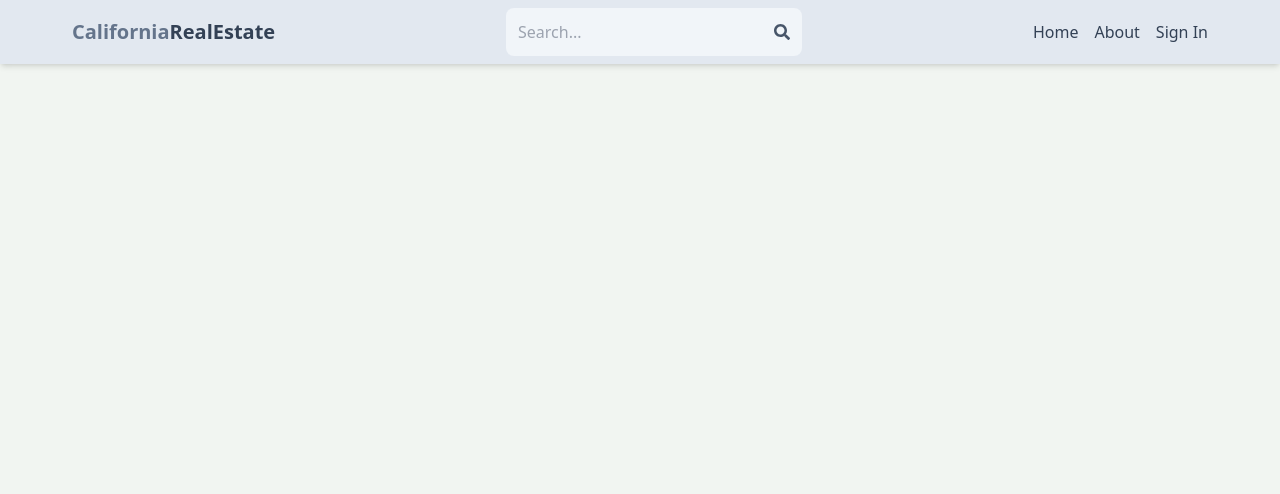
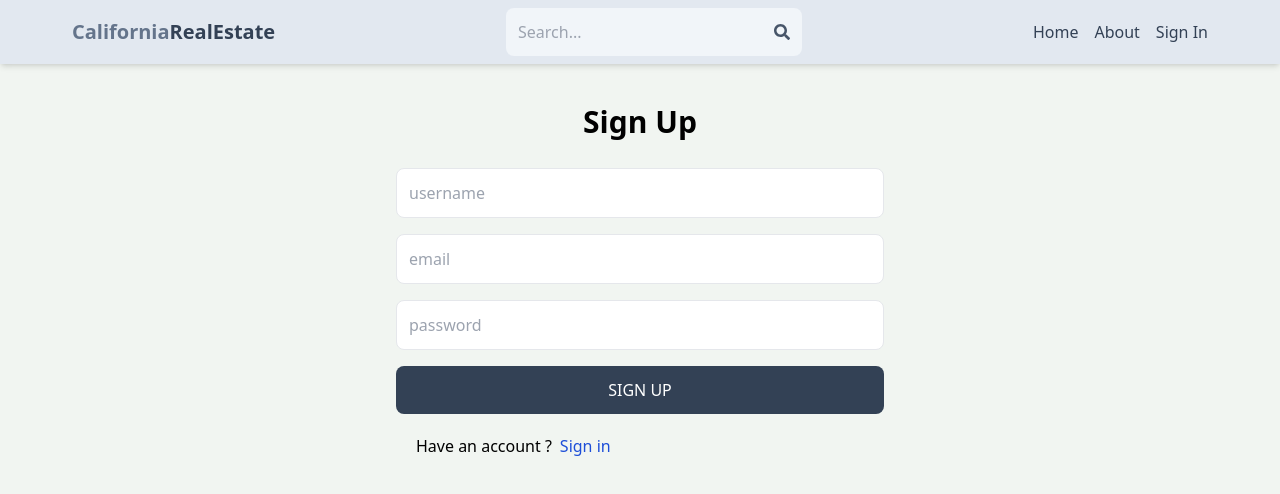
Before and after one commit to rashmiiyengar/mern-estate, a React (Create React App) app in the folder client/: page /signup in a window 1280 px wide. Shown: the top 494 px of the page. Built offline with nearby package versions, Linux system fonts and the light colour scheme.

Commit message:
signup logic

```diff
--- a/client/package.json
+++ b/client/package.json
@@ -6,6 +6,7 @@
     "@testing-library/jest-dom": "^5.17.0",
     "@testing-library/react": "^13.4.0",
     "@testing-library/user-event": "^13.5.0",
+    "http-proxy-middleware": "^2.0.6",
     "react": "^18.2.0",
     "react-dom": "^18.2.0",
     "react-icons": "^5.0.1",
@@ -37,7 +38,9 @@
       "last 1 safari version"
     ]
   },
+  "proxy":"http://localhost:3000/",
   "devDependencies": {
     "tailwindcss": "^3.4.1"
+
   }
 }
--- a/client/src/App.js
+++ b/client/src/App.js
@@ -13,8 +13,8 @@
       <Header />
       <Routes>
         <Route path="/" element={<Home />} />
-        <Route path="/sign-in" element={<SignIn />} />
-        <Route path="/sign-up" element={<SignUp />} />
+        <Route path="/signin" element={<SignIn />} />
+        <Route path="/signup" element={<SignUp />} />
         <Route path="/profile" element={<Profile />} />
         <Route path="/about" element={<About />} />
       </Routes>
--- a/client/src/pages/SignUp.js
+++ b/client/src/pages/SignUp.js
@@ -1,30 +1,77 @@
-import React from 'react'
-import {Link} from 'react-router-dom'
+import React, { useState } from 'react'
+import {Link,useNavigate} from 'react-router-dom'
+
+
+
 const SignUp = () => {
+  const [formData,setFormData] = useState({});
+  const [error,setError]= useState(null);
+  const [loading,setLoading] =useState(null);
+
+  const navigate = useNavigate();
+
+  const handleChange =(e)=>{
+    setFormData({
+      ...formData,
+      [e.target.id]: e.target.value
+    });
+  }
+
+  const handleSubmit =async (e)=>{
+    e.preventDefault();
+    try {
+      setLoading(true);
+      const res = await fetch('/api/auth/signup',{
+        method:'POST',
+        headers:{
+          'Content-Type':"application/json",
+        },
+        body: JSON.stringify(formData),
+      });
+
+      const data = await res.json();
+      if(data.success===false){
+        setLoading(false);
+        setError(data.message);
+
+        return;
+      }
+      setLoading(false);
+      setError(null);
+      navigate('/signin')
+      console.log(data)
+    } catch (error) {
+      setLoading(false);
+      setError(error.message);
+    }
+
+  }
+
   return (
     <div className='p-3 max-w-lg mx-auto'>
       <h1 className='text-3xl text-center font-semibold my-7'>
         Sign Up
       </h1>
-      <form className='flex flex-col gap-4 '>
-        <input type='text' placeholder='username' className='border p-3 rounded-lg' id='username'>
+      <form onSubmit={handleSubmit} className='flex flex-col gap-4 '>
+        <input type='text' placeholder='username' className='border p-3 rounded-lg' id='username' onChange={handleChange}>
         </input>
-          <input type='email' placeholder='email' className='border p-3 rounded-lg' id='email'>
+          <input type='email' placeholder='email' className='border p-3 rounded-lg' id='email' onChange={handleChange}>
         </input>
-        <input type='password' placeholder='password' className='border p-3 rounded-lg' id='password'>
+        <input type='password' placeholder='password' className='border p-3 rounded-lg' id='password' onChange={handleChange}>
         </input>
-        <button className='bg-slate-700 text-white p-3 rounded-lg uppercase hover:opacity-90 disabled:opacity-80'>
-          Signup
+        <button disabled={loading} className='bg-slate-700 text-white p-3 rounded-lg uppercase hover:opacity-90 disabled:opacity-80'>
+        {loading? "Loading..." :"Sign Up"}
         </button>
       </form>
       <div className='flex gap-2 m-5'>
         <p>Have an account ?</p>
-        <Link to={"/sign-in"}>
+        <Link to={"/signin"}>
           <span className='text-blue-700'>
             Sign in
           </span>
         </Link>
       </div>
+      {error && <p className='text-red-500 mt-5'>{error}</p>}
     </div>
   )
 }
--- /dev/null
+++ b/client/src/setupProxy.js
@@ -0,0 +1,13 @@
+const { createProxyMiddleware } = require('http-proxy-middleware');
+
+module.exports = function(app) {
+  app.use(
+    '/api',
+    createProxyMiddleware({
+      target: 'http://localhost:3000',
+      changeOrigin: true,
+      secure: false, // Ignore SSL certificate errors
+      rejectUnauthorized: false // Accept any SSL certificate
+    })
+  );
+};
```
Also changed, not shown: 1 other file (tests, documents, lock files or other folders).
